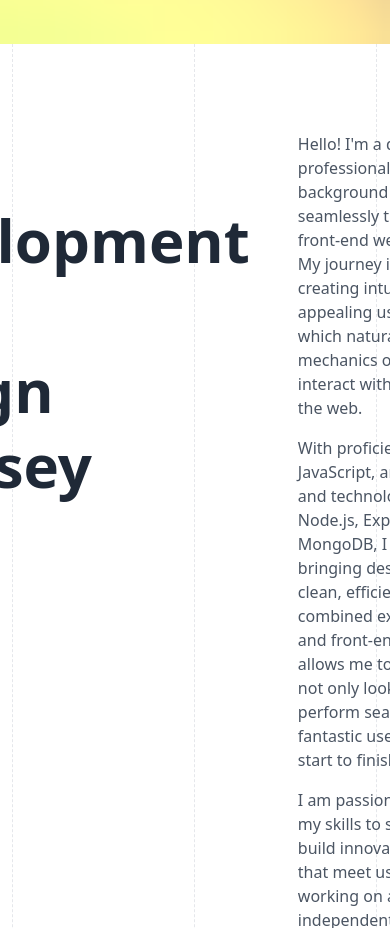
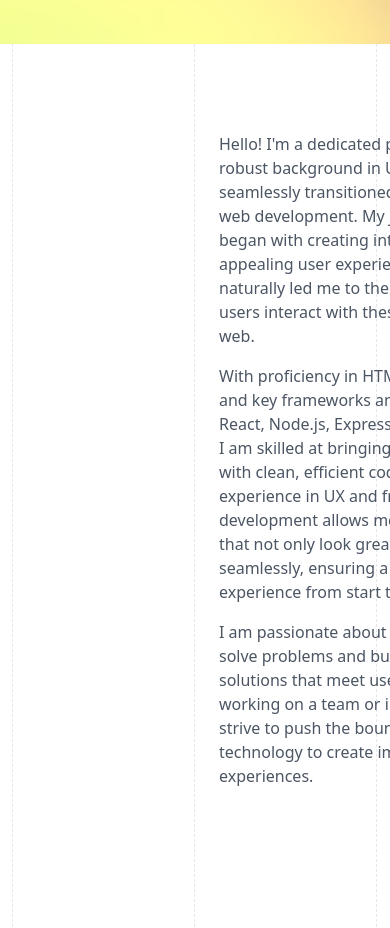
Before and after one commit to cursedxp/portfolio-site, a React (Vite) app: page / in a window 390 px wide. Shown: the part 800-1728 px from the top of the page. Built offline with nearby package versions, Linux system fonts and the light colour scheme.

Commit message:
📝 (AboutMe.jsx): update AboutMe component styles to improve responsiveness and readability ♻️ (AboutMe.jsx): refactor AboutMe component to use more specific class names for better maintainability and flexibility

```diff
--- a/src/components/AboutMe/AboutMe.jsx
+++ b/src/components/AboutMe/AboutMe.jsx
@@ -13,11 +13,11 @@ export default function AboutMe({ id }) {
   });
 
   return (
-    <div id={id} className="flex flex-row ">
+    <div id={id} className="flex flex-row md:flex-col">
       <div className="flex-1 flex-col px-6">
         <h3 className=" text-sm font-bold text-fuchsia-500">About me</h3>
         <RevealAnimation>
-          <h1 className="text-6xl font-bold leading-tight text-gray-800">
+          <h1 className="xl:text-6xl md:text-5xl font-bold xl:leading-tight md:leading-snug text-gray-800">
             <RevealAnimation>
               <span>My</span>
             </RevealAnimation>
```
